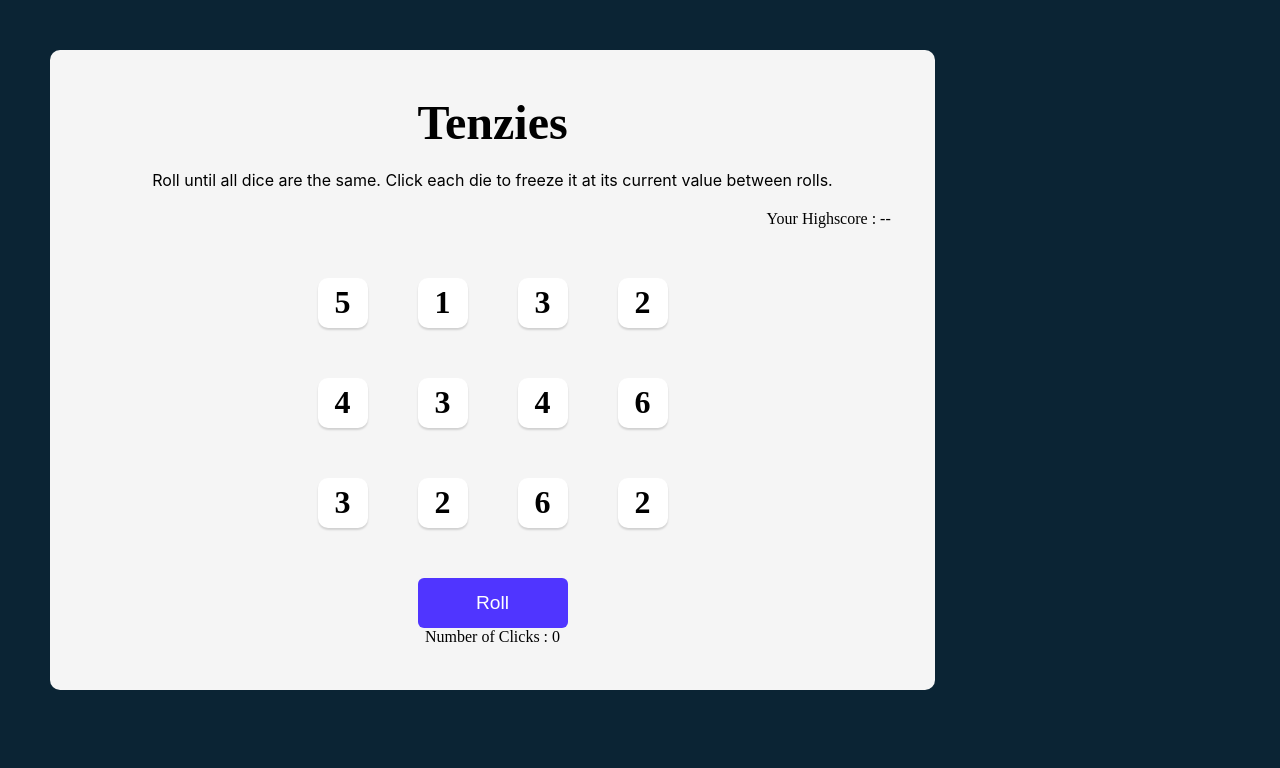
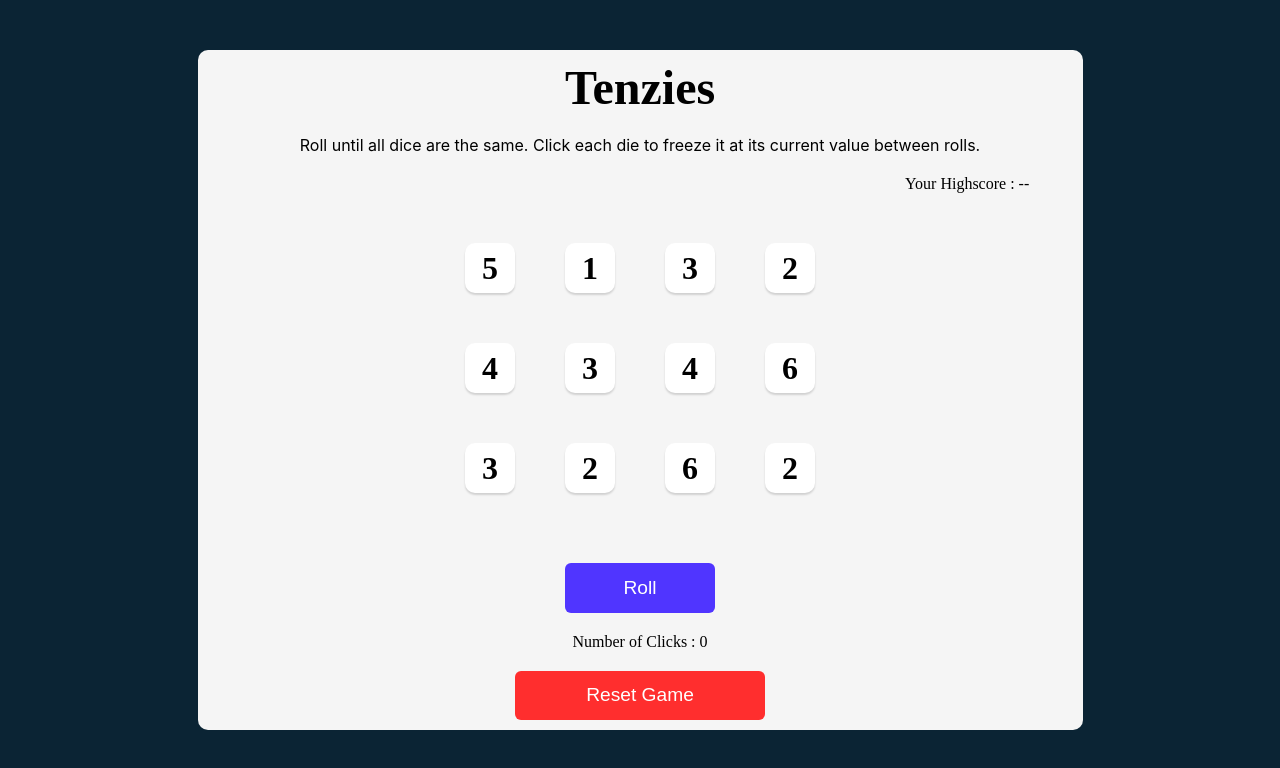
Before and after one commit to yogesharma12/Tenzies, a React (Vite) app: page / in a window 1280 px wide. Shown: the top 768 px of the page. Built offline with nearby package versions, Linux system fonts and the light colour scheme.

Commit message:
Added Reset Game button

```diff
--- a/src/App.css
+++ b/src/App.css
@@ -12,7 +12,7 @@ body{
 #root{
 	display: flex;
 	align-items: center;
-  justify-content: space-between;
+  justify-content: center;
 	padding: 50px;
 	width: 100%;
 }
@@ -48,13 +48,14 @@ main {
 	background-color: #F5F5F5;
 	width: 75%;
 	min-width: 470px;
-	height: 80vh;
-	min-height: 500px;
+	height: 85vh;
+	min-height: 660px;
 	border-radius: 10px;
 	display: flex;
 	flex-direction: column;
 	justify-content: center;
 	align-items: center;
+	padding: 10px;
 }
 .die-container{
 	display: grid;
@@ -90,10 +91,22 @@ main {
 	height: 50px;
 	font-size: 1.2rem;
 	cursor: pointer;
+	margin: 20px;
 }
 .roll-btn:active{
 	box-shadow: inset 5px 5px 10px -3px rgba(0, 0, 0, 0.7);
 
+}
+.reset-btn{
+	color: white;
+	background-color: #ff2e2e;
+	border: none;
+	border-radius: 6px;
+	width: 250px;
+	height: 50px;
+	font-size: 1.2rem;
+	cursor: pointer;
+	margin-top: 20px;
 }
 
 .title {
--- a/src/App.jsx
+++ b/src/App.jsx
@@ -13,20 +13,21 @@ function App() {
 	const [tenzies, setTenzies] = React.useState(false)
 	// Number of clicks to win
 	const [clicks, setClicks] = React.useState(0)
+	// Local Highscore
 	const [highscore, setHighscore] = React.useState(JSON.parse(localStorage.getItem('highscore')) || 100000)
 
 	console.log(highscore)
 
 
-	React.useEffect(() =>{
+	React.useEffect(() => {
 
-		if(clicks){
+		if (clicks) {
 			setHighscore(clicks < JSON.parse(localStorage.getItem('highscore')) ? clicks : highscore)
 		}
 
-		localStorage.setItem('highscore',JSON.stringify(highscore))
+		localStorage.setItem('highscore', JSON.stringify(highscore))
 
-	},[tenzies])
+	}, [tenzies])
 
 	// Checks condition for win
 	React.useEffect(() => {
@@ -73,7 +74,6 @@ function App() {
 	// Handles Roll Button Click
 	function handleClick() {
 		if (tenzies) {
-
 			setDieNumber(randomNum())
 			setTenzies(false)
 			setClicks(0)
@@ -83,11 +83,13 @@ function App() {
 				return die.isHeld ?
 					die : generateDice()
 			}))
-
-
-
 		}
-
+	}
+	// Reset Game function
+	function resetGame () {
+		setDieNumber(randomNum())
+		setTenzies(false)
+		setClicks(0)
 	}
 
 	return (
@@ -117,6 +119,7 @@ function App() {
 				</div>
 				<button className="roll-btn" onClick={handleClick}>{tenzies ? "New Game" : "Roll"}</button>
 				<p>Number of Clicks : {clicks}</p>
+				<button className="reset-btn" onClick={resetGame}>Reset Game</button>
 			</main>
 
 		</>
```
